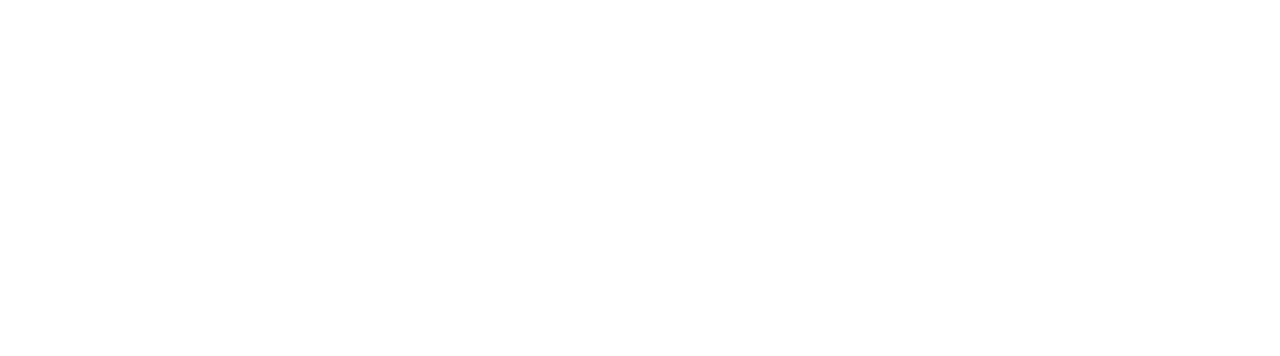
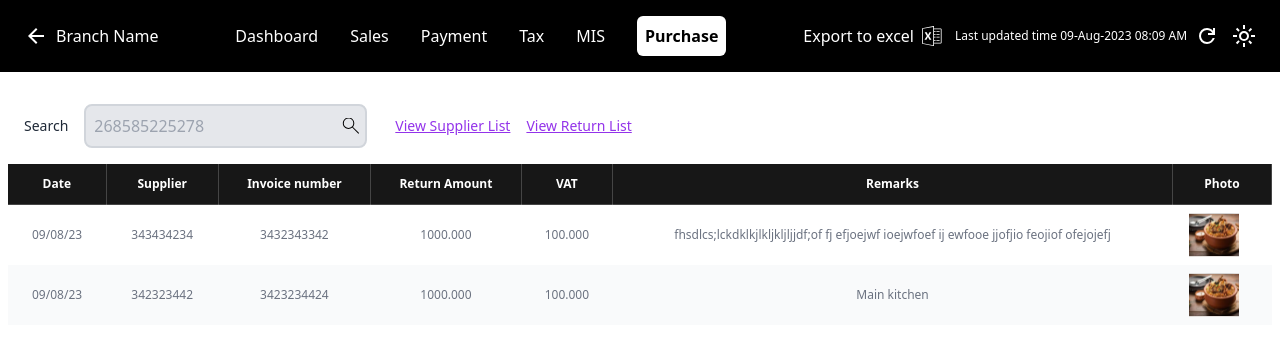
Before and after one commit to amarnadhcp/Sacrosys-purchase, a React (Create React App) app: page /return in a window 1280 px wide. Before the commit this address had no page. Shown: the top 356 px of the page. Built offline with nearby package versions, Linux system fonts and the light colour scheme.

Commit message:
feat(Design Added return):implement inital return list

```diff
--- a/src/App.js
+++ b/src/App.js
@@ -2,6 +2,7 @@
 import Purchase from "../src/pages/purchaseEntry/PurchaseEntry.jsx"
 import Layout from "./pages/Layout.jsx";
 import SupplierList from "./pages/purchaseEntry/SupplierList.jsx";
+import ReturnList from "./component/Entry/ReturnList.jsx";
 
 function App() {
   return (
@@ -10,6 +11,7 @@
       <Route  path="/" element={ <Layout> </Layout> }>
       <Route path="/purchase" element={<Purchase />} />
       <Route path="/supplier" element={<SupplierList />} />
+      <Route path="/return" element={<ReturnList />} />
       </Route>
       </Routes>
     </BrowserRouter>
--- /dev/null
+++ b/src/component/Entry/ReturnList.jsx
@@ -0,0 +1,79 @@
+import React from 'react'
+import SearchBar from "../../component/SearchBar/SearchBar";
+import foodIcon from "../../assests/images/food.svg";
+
+
+function ReturnList() {
+  return (
+    <div className="mx-auto  px-2 overflow-auto my-4 ">
+    <SearchBar/>
+  <div className="overflow-x-auto min-w-full">
+    <table className="w-full text-xs text-left rtl:text-right text-gray-500 dark:text-gray-400">
+      <thead className="text-xs text-stone-50 font-light  bg-gray-50 dark:bg-gray-900">
+        <tr>
+          <th className="bg-neutral-900 text-white px-4 py-3 text-center border-b border-r border-solid border-white/20">Date</th>
+          <th className="bg-neutral-900 text-white px-4 py-3 text-center border-b border-r border-solid border-white/20">Supplier</th>
+          <th className="bg-neutral-900 text-white px-4 py-3 text-center border-b border-r border-solid border-white/20">Invoice number</th>
+          <th className="bg-neutral-900 text-white px-4 py-3 text-center border-b border-r border-solid border-white/20">Return Amount</th>
+          <th className="bg-neutral-900 text-white px-4 py-3 text-center border-b border-r border-solid border-white/20">VAT</th>
+          <th className="bg-neutral-900 text-white px-4 py-3 text-center border-b border-r border-solid border-white/20">Remarks</th>
+          <th className="bg-neutral-900 text-white px-4 py-3 text-center border-b border-r border-solid border-white/20">Photo</th>
+
+        </tr>
+      </thead>
+      <tbody>
+        {tableData.map((item) => (
+          <tr
+            key={item.id}
+            className="even:bg-gray-50 odd:bg-white dark:even:bg-gray-800 dark:odd:bg-gray-700  dark:border-gray-700"
+          >
+
+            <td className="px-4 py-2 text-center">{item.date}</td>
+            <td className="px-4 py-2 text-center">{item.supplier}</td>
+            <td className="px-4 py-2 text-center">{item.invoiceNumber}</td>
+            <td className="px-4 py-2 text-center">{item.returnAmount}</td>
+            <td className="px-4 py-2 text-center">{item.vat}</td>
+            <td className="px-4 py-2 text-center">{item.remarks}</td>
+            <td className='px-4 py-2 text-center'> <img className='h-11 w-22' src={foodIcon} alt="food icon" /> </td>
+          </tr>
+        ))}
+      </tbody>
+    </table>
+  </div>
+</div>
+  )
+}
+
+export default ReturnList
+
+
+
+
+
+
+
+
+
+
+
+const tableData = [
+    {
+      id: 1,
+      date: "09/08/23",
+      supplier: "343434234",
+      invoiceNumber: "3432343342",
+      returnAmount: "1000.000",
+      vat: "100.000",
+      remarks: "fhsdlcs;lckdklkjlkljkljljjdf;of fj efjoejwf ioejwfoef ij ewfooe jjofjio feojiof ofejojefj   ",
+      active: true
+    },
+    {
+      id: 2,
+      date: "09/08/23",
+      supplier: "342323442",
+      invoiceNumber: "3423234424",
+      returnAmount: "1000.000",
+      vat: "100.000",
+      remarks: "Main kitchen",
+    }
+  ];
--- a/src/component/SearchBar/SearchBar.jsx
+++ b/src/component/SearchBar/SearchBar.jsx
@@ -28,13 +28,13 @@
           </div>
           <div className="flex items-center flex-wrap gap-4 p-3 justify-center w-full md:w-auto">
             <Link
-              to="supplier"
+              to="/supplier"
               className="text-purple-600 underline text-sm font-Poppins"
             >
               View Supplier List
             </Link>
             <Link
-              to="return"
+              to="/return"
               className="text-purple-600 underline text-sm font-Poppins"
             >
               View Return List
```
Also changed, not shown: src/assests/images/food.svg (added).
